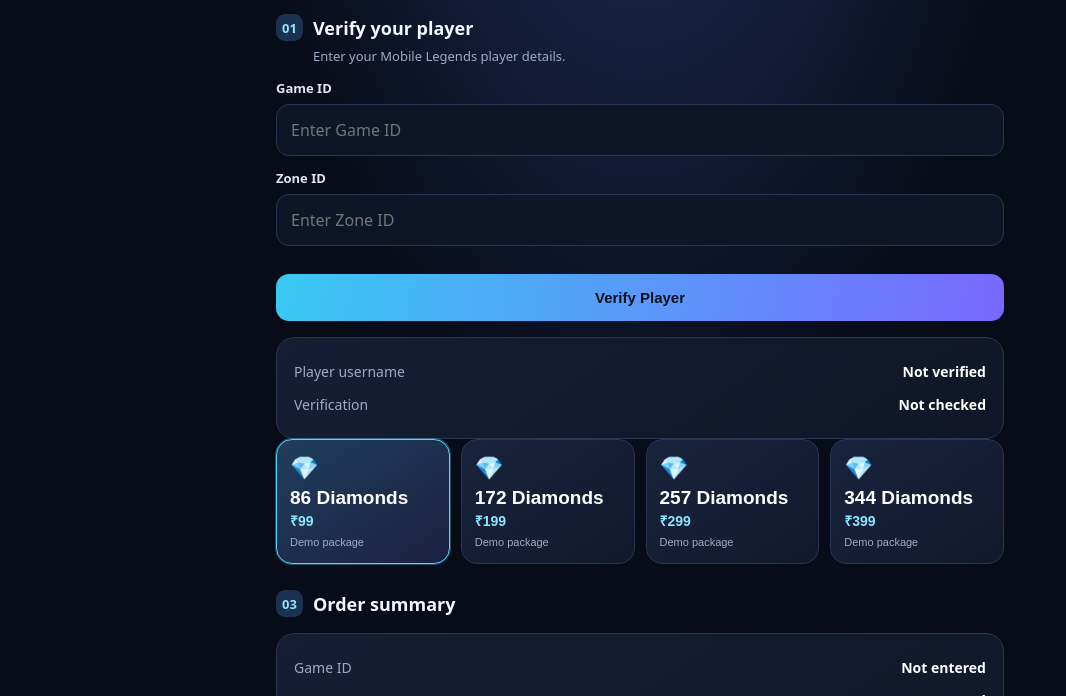
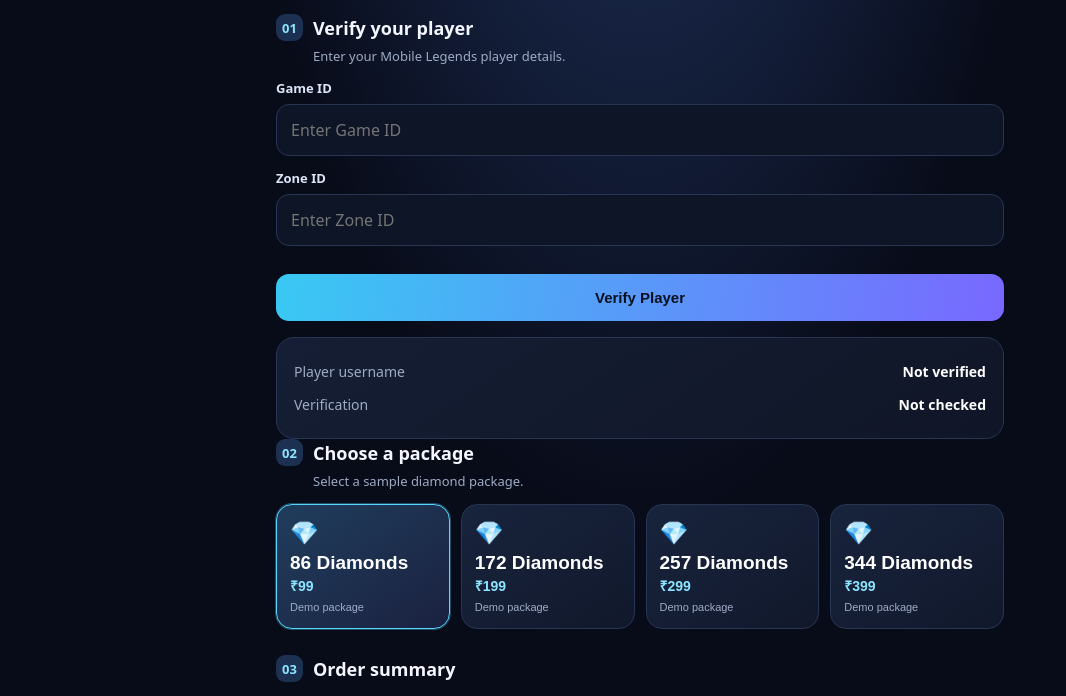
Before and after one commit to benjami-oss/Arcadex, a plain HTML site: page index.html in a window 1280 px wide. Shown: the part 404-1100 px from the top of the page, without its empty margins (0-1066 px from the left). Drawn offline with Linux system fonts and the light colour scheme.

Commit message:
Update index.html

```diff
--- a/index.html
+++ b/index.html
@@ -131,6 +131,11 @@ header { display:flex;align-items:center;justify-content:space-between;margin:4p
       <strong id="playerStatus">Not checked</strong>
     </div>
   </div>
+  <div class="heading">
+  <span class="number">02</span>
+  <h2>Choose a package</h2>
+</div>
+<p class="sub">Select a sample diamond package.</p>
 </section>    <div class="grid">
     <button class="pack selected" type="button" data-diamonds="86" data-price="99">
       <div class="gem">💎</div><div class="amount">86 Diamonds</div><div class="price">₹99</div><div class="note">Demo package</div>
```
